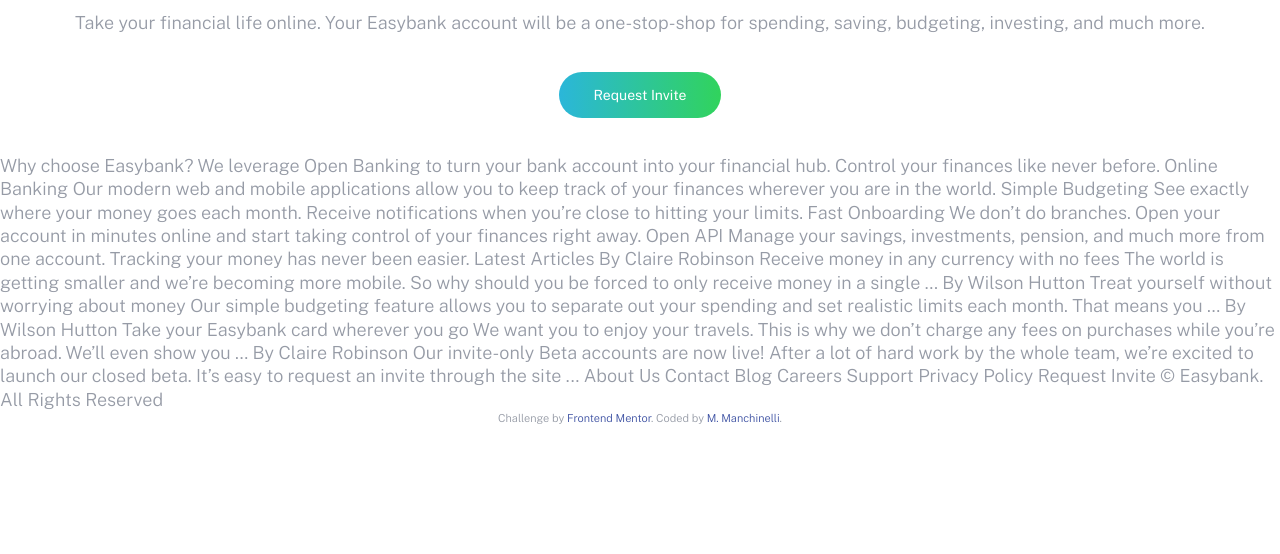
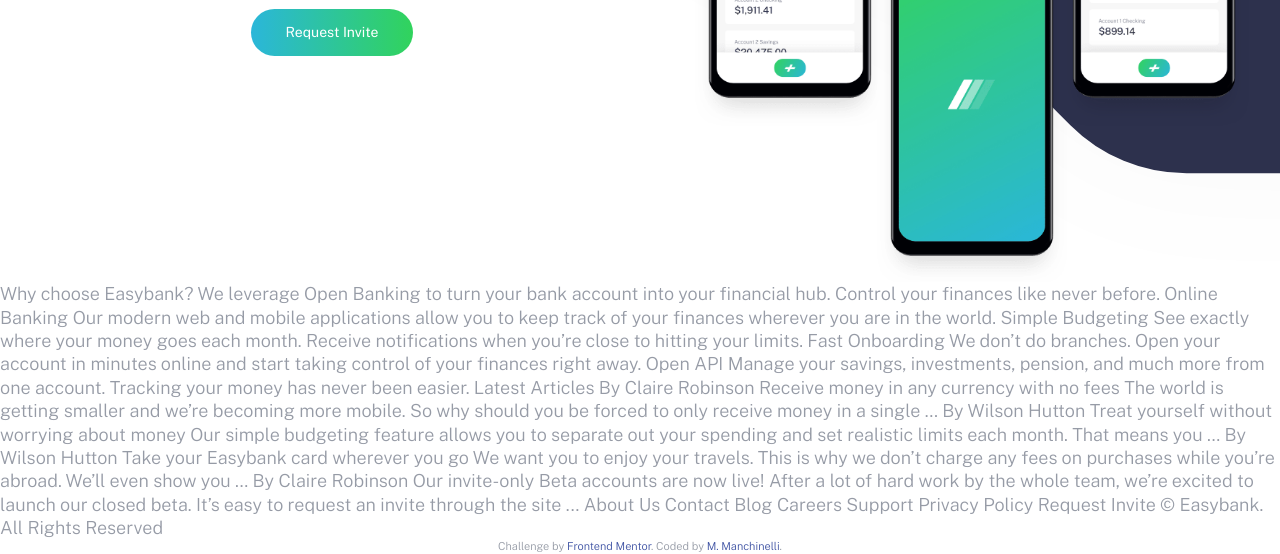
Before and after one commit to mrcsmchll/easybank-landingpage, a plain HTML site: page index.html in a window 1280 px wide. Shown: the part 454-1008 px from the top of the page. Before the commit the page ends 879 px from the top, so only its background shows below. Drawn offline with nearby package versions, Linux system fonts and the light colour scheme.

Commit message:
added breakpoint for desktop with flex+mixin

```diff
--- a/app/scss/_hero.scss
+++ b/app/scss/_hero.scss
@@ -1,4 +1,8 @@
 .hero {
+    @include breakpoint-up (large) {
+        display: flex;
+        align-items: center;
+    }
 
     &__image {
         position: relative;
@@ -7,6 +11,14 @@
         background-position: center center;
         background-repeat: no-repeat;
         min-height: 17.5rem;
+
+        @include breakpoint-up (large) {
+            flex: 1;
+            order: 2;
+            min-height: 41rem;
+
+        }
+
 
         &::before {
             content: "";
@@ -37,6 +49,11 @@
             margin-bottom: 2.25rem;
         }
 
+        @include breakpoint-up (large) {
+            flex: 1;
+            order: 1;
+        }
+
     }
 
 }
```
Also changed, not shown: index.html (+0 -2 lines), app/scss/style.css, 1 other file.
